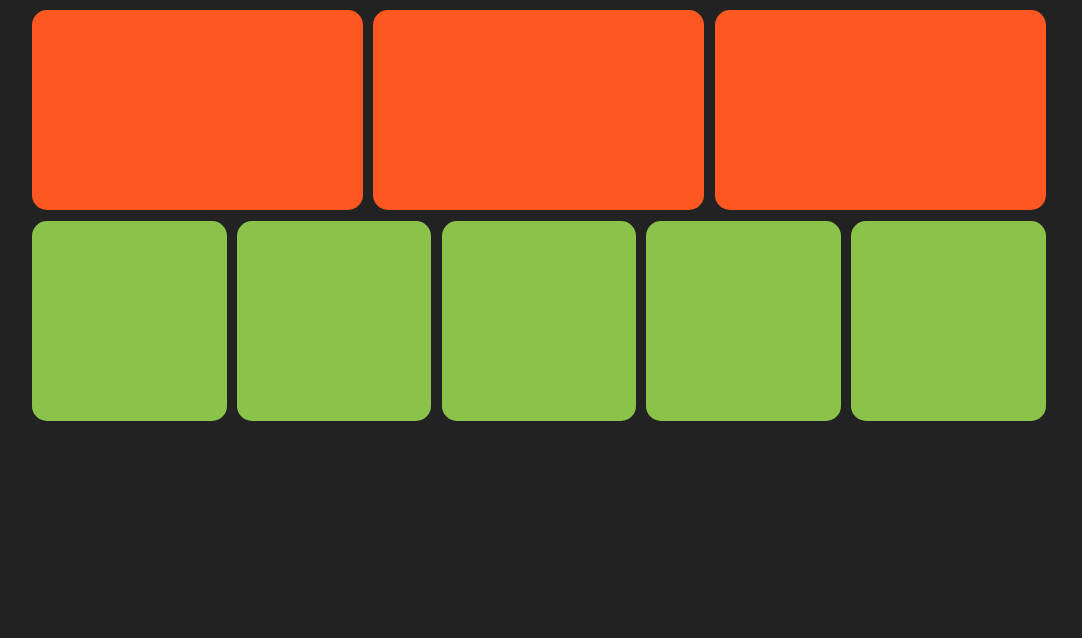
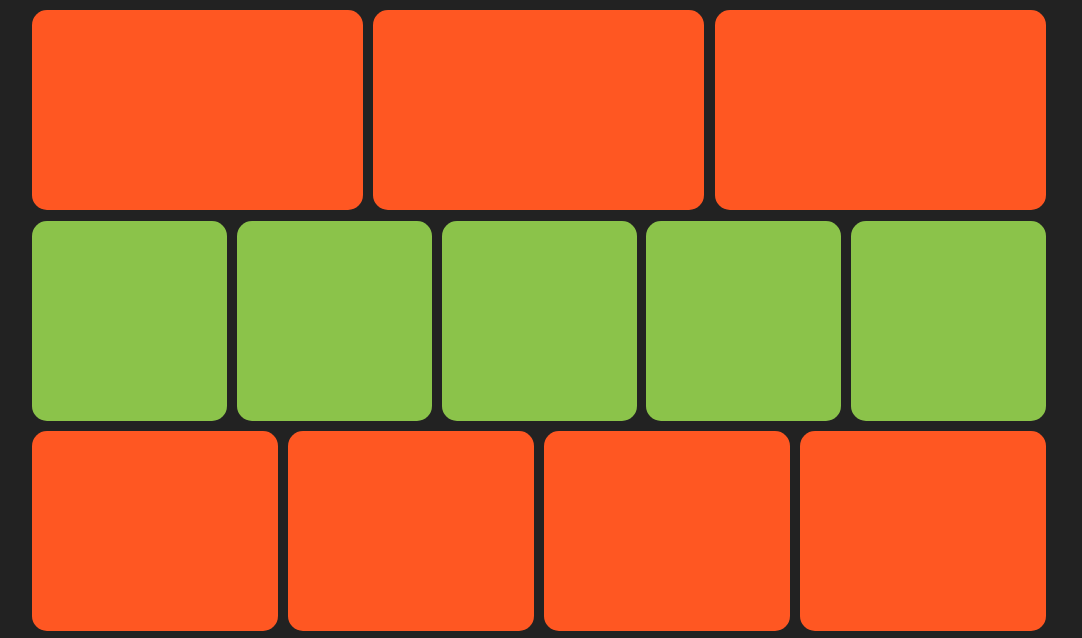
Before and after one commit to akzhy/skroll, a plain HTML site: page demo/index.html in a window 1280 px wide. Shown: the part 279-917 px from the top of the page, without its empty margins (101-1183 px from the left). Before the commit the page ends 800 px from the top, so only its background shows below. Drawn offline with Linux system fonts and the light colour scheme; a web font is replaced by a local one.

Commit message:
Update index.html

```diff
--- a/demo/index.html
+++ b/demo/index.html
@@ -22,7 +22,6 @@
 	.container{
 		width:80%;
 		margin:0 auto;
-		height:100vh;
 		overflow-x:hidden;
 	}
 	.box{
@@ -178,9 +177,7 @@
 		<div class="box w5 h5 anim8 grey"></div>
 	</div>
 	<script>
-		var skroll = new Skroll({
-		reference:".container"
-		})
+		var skroll = new Skroll()
 			.add(".header",{
 				animation:"zoomIn",
 				duration:600
@@ -216,7 +213,7 @@
 				animation:"growInRight",
 				delay:80,
 				duration:500,
-				easing:"cubic-bezier(0.37, 0.27, 0.24, 1.26)"
+				easing:"cubic-bezier(0.37, 0.27, 0.24, 1.26)",
 			})
 			.addAnimation("spinIn",{
 				start:function(el){
```
